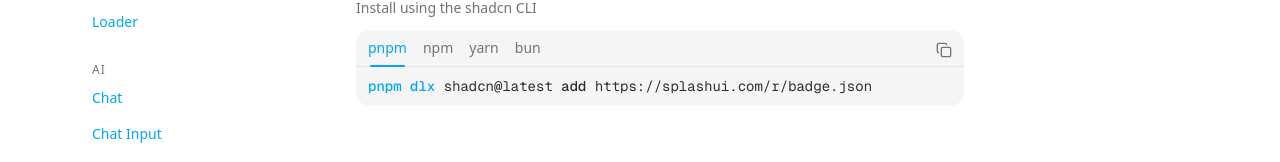
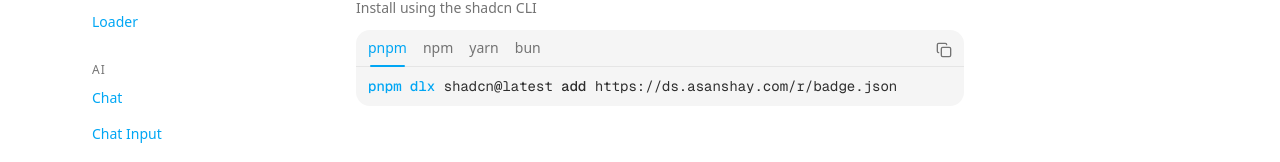
Before and after one commit to SuperAce100/design-system, a Next.js app: page /badge in a window 1280 px wide. Shown: the part 650-812 px from the top of the page. Built offline with nearby package versions, Linux system fonts and the light colour scheme.

Commit message:
update naming again

```diff
--- a/components/component-docs-page.tsx
+++ b/components/component-docs-page.tsx
@@ -101,10 +101,10 @@
               <p className="mb-3 text-sm text-muted-foreground">Install using the shadcn CLI</p>
               <ScriptCopyBtn
                 commandMap={{
-                  npm: `npx shadcn@latest add https://splashui.com/r/${meta.id}.json`,
-                  yarn: `yarn shadcn@latest add https://splashui.com/r/${meta.id}.json`,
-                  pnpm: `pnpm dlx shadcn@latest add https://splashui.com/r/${meta.id}.json`,
-                  bun: `bunx shadcn@latest add https://splashui.com/r/${meta.id}.json`,
+                  npm: `npx shadcn@latest add https://ds.asanshay.com/r/${meta.id}.json`,
+                  yarn: `yarn shadcn@latest add https://ds.asanshay.com/r/${meta.id}.json`,
+                  pnpm: `pnpm dlx shadcn@latest add https://ds.asanshay.com/r/${meta.id}.json`,
+                  bun: `bunx shadcn@latest add https://ds.asanshay.com/r/${meta.id}.json`,
                 }}
               />
             </section>
```
